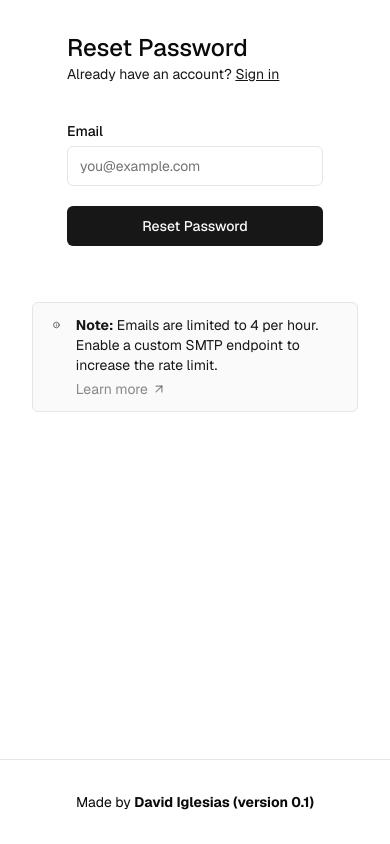
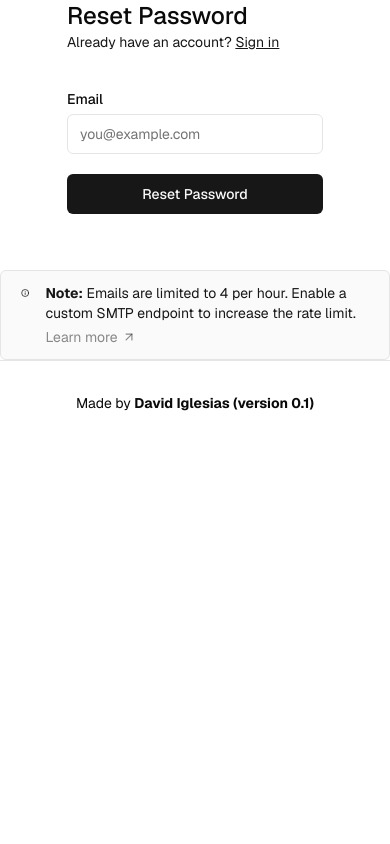
Before and after one commit to fr0ziii/quote-sh, a Next.js app: page /forgot-password in a window 390 px wide. Built offline with nearby package versions, Linux system fonts and the light colour scheme.

Commit message:
responsive design

```diff
--- a/app/layout.tsx
+++ b/app/layout.tsx
@@ -27,8 +27,8 @@ export default function RootLayout({
           disableTransitionOnChange
         >
           <main className="flex flex-col items-center">
-            <div className="min-h-screen w-full flex flex-col items-center">
-              <div className="grow w-full p-8">
+            <div className="max-h-screen lg:min-h-screen w-full flex flex-col items-center">
+              <div className="md:grow md:w-full md:p-8">
                 {children}
               </div>
 
--- a/components/quote-page.tsx
+++ b/components/quote-page.tsx
@@ -64,13 +64,13 @@ export default function QuotePage() {
 
   return (
     <div
-      className={`max-h-screen grow w-full bg-cover bg-center flex flex-col items-center justify-center rounded-3xl p-12`}
+      className={`md:grow w-full bg-cover bg-center flex flex-col items-center justify-center rounded-3xl p-6 md:p-12`}
     >
       <div className="relative z-10 w-full max-w-6xl">
         <div className="bg-background bg-opacity-90 p-4 rounded-lg shadow-lg overflow-x-auto mb-4">
-          <div className="flex justify-between items-center">
+          <div className="flex gap-4 justify-between items-center">
             <div
-              className={`${categoryColors[selectedCategory]} rounded-full p-[3px] flex items-center`}
+              className={`${categoryColors[selectedCategory]} rounded-full p-[3px] flex flex-col lg:flex-row items-center`}
             >
               <div className="flex items-stretch gap-2 bg-background rounded-full p-2">
               <Quote></Quote>
@@ -78,7 +78,7 @@ export default function QuotePage() {
                 </p>
               </div>
             </div>
-            <div className="flex space-x-2">
+            <div className="flex flex-col lg:flex-row space-y-1 lg:space-x-2">
               {categories.map((category) => (
                 <Button
                   key={category}
@@ -124,7 +124,7 @@ export default function QuotePage() {
         </Card>
         </Suspense>
         </div>
-        <div className="flex gap-8 mt-8 relative z-10 items-center justify-center">
+        <div className="flex flex-col mb-4 md:flex-row gap-4 mt-8 relative z-10 items-center justify-center">
           <Button
             onClick={changeQuote}
             size="lg"
```
